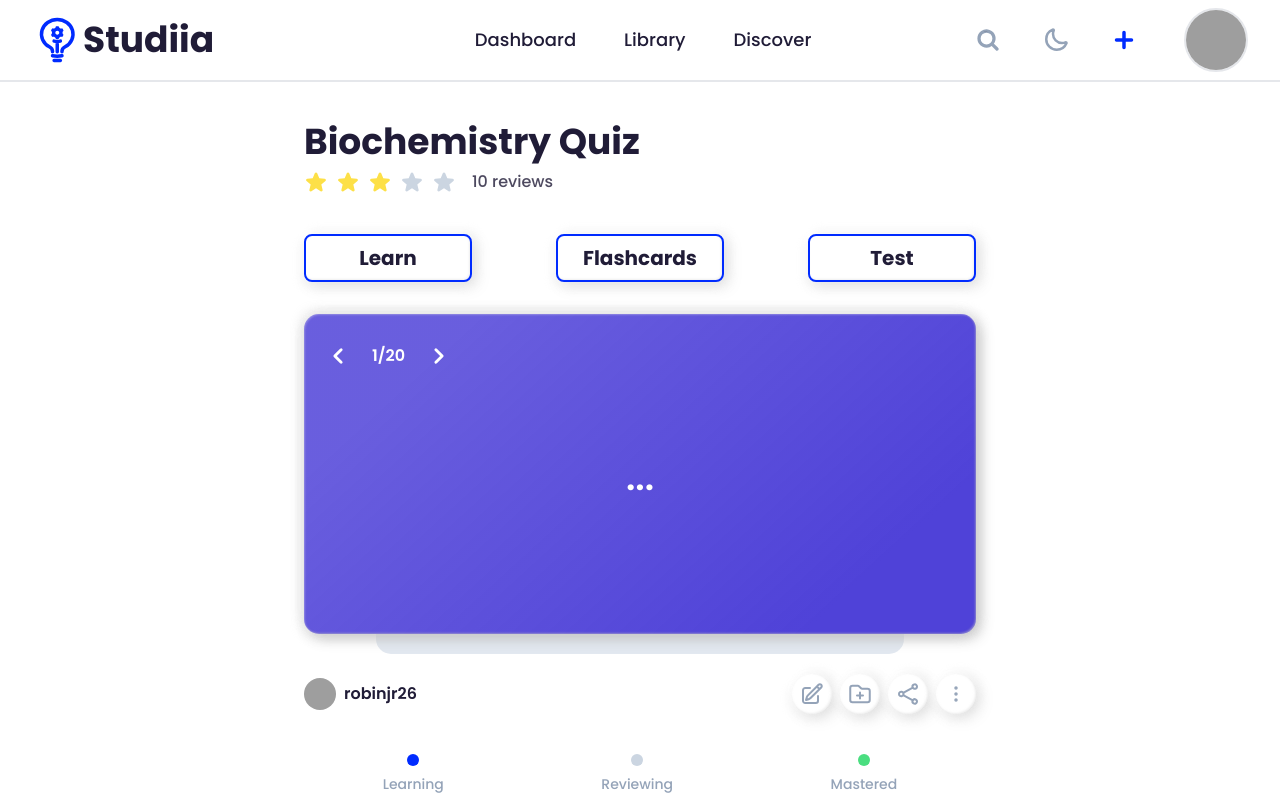
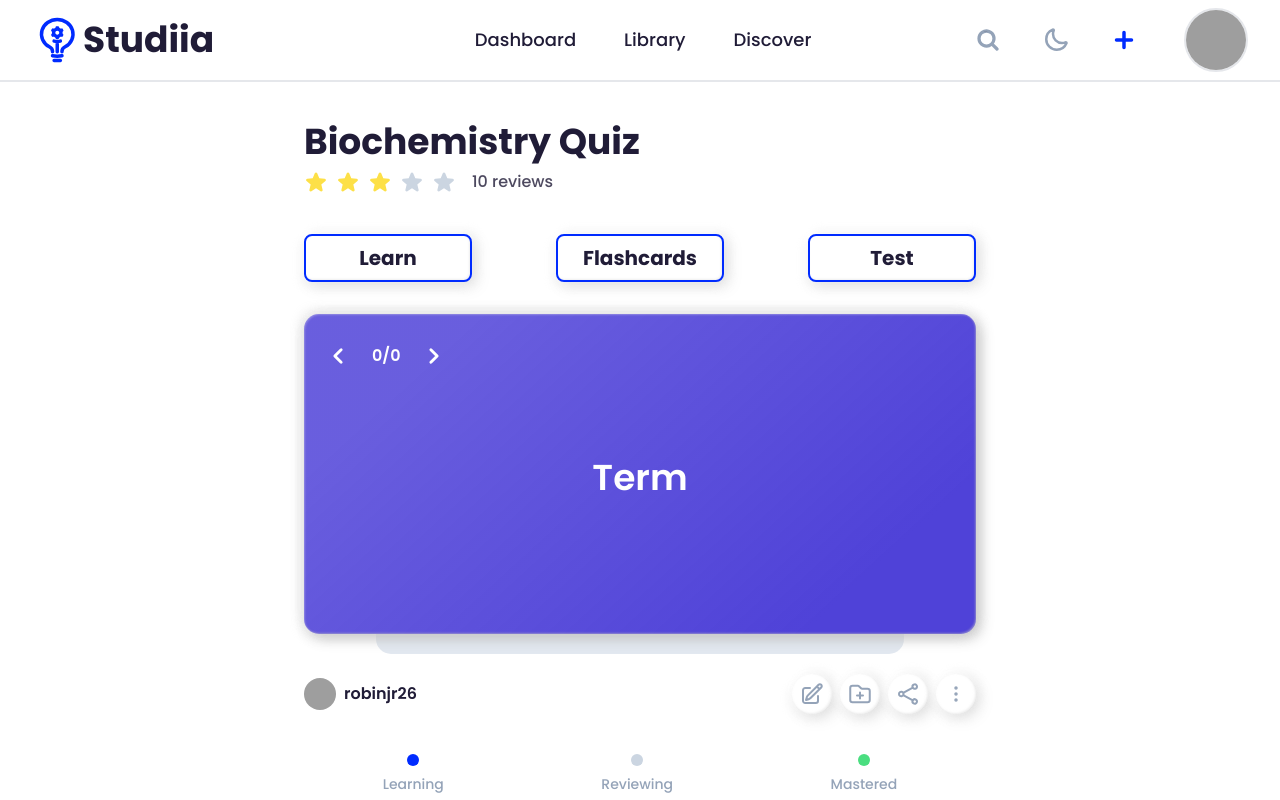
Before and after one commit to EthanL06/studiia, a Next.js app: page / in a window 1280 px wide. Shown: the top 800 px of the page. Built offline with nearby package versions, Linux system fonts and the light colour scheme; grey boxes are pictures that could not be loaded.

Commit message:
Add swipe gesture for flashcards

```diff
--- a/components/sets/Flashcard.tsx
+++ b/components/sets/Flashcard.tsx
@@ -1,6 +1,9 @@
-import React, { useState, useEffect } from "react";
+import React, { useState, useEffect, useContext } from "react";
 
 import Tilt from "react-parallax-tilt";
+import { useSwipeable } from "react-swipeable";
+import { TermsContext } from "contexts/TermsContext";
+
 import { ChevronLeftIcon, ChevronRightIcon } from "@heroicons/react/24/solid";
 
 enum Direction {
@@ -8,24 +11,43 @@ enum Direction {
   Back,
 }
 
-type FlashCardProps = {
-  term: string;
-  definition: string;
-};
+const Flashcard = () => {
+  const { getTerm, getTermCount } = useContext(TermsContext);
 
-const Flashcard = ({ term, definition }: FlashCardProps) => {
   const [click, setClick] = useState(false);
-  const [index, setIndex] = useState(1);
+  const [index, setIndex] = useState(0);
+
+  const handlers = useSwipeable({
+    onSwipedLeft: () => {
+      if (index + 1 > getTermCount()) return;
+
+      setTimeout(() => {
+        setIndex(index + 1);
+      }, 0);
+    },
+    onSwipedRight: () => {
+      if (index - 1 < 1) return;
+
+      setTimeout(() => {
+        setIndex(index - 1);
+      }, 0);
+    },
+  });
 
   const handleClick = (e: React.SyntheticEvent) => {
     switch (e.currentTarget.id) {
       case "left":
+        e.stopPropagation();
+        if (index - 1 < 1) return;
+
         setIndex(index - 1);
-        e.stopPropagation();
         break;
       case "right":
+        e.stopPropagation();
+        if (index + 1 > getTermCount()) return;
+
         setIndex(index + 1);
-        e.stopPropagation();
+
         break;
       default:
         setClick(!click);
@@ -40,16 +62,20 @@ const Flashcard = ({ term, definition }: FlashCardProps) => {
       tiltMaxAngleX={15}
       tiltMaxAngleY={10}
     >
-      <div className={`card ${click ? "rotate" : ""}`} onClick={handleClick}>
+      <div
+        {...handlers}
+        className={`card ${click ? "rotate" : ""}`}
+        onClick={handleClick}
+      >
         <Side
           type={Direction.Front}
-          text={term}
+          text={getTerm(index - 1)?.term || "Term"}
           index={index}
           handleClick={handleClick}
         />
         <Side
           type={Direction.Back}
-          text={definition}
+          text={getTerm(index - 1)?.definition || "Definition"}
           index={index}
           handleClick={handleClick}
         />
@@ -92,6 +118,8 @@ const Side = ({
   index,
   handleClick,
 }: SideProps) => {
+  const { getTermCount } = useContext(TermsContext);
+
   return (
     <div
       className={`${
@@ -124,7 +152,9 @@ const Side = ({
             />
           </button>
 
-          <p className="font-semibold">{index}/20</p>
+          <p className="font-semibold">
+            {index}/{getTermCount()}
+          </p>
 
           <button
             id="right"
--- a/package.json
+++ b/package.json
@@ -16,7 +16,8 @@
     "react": "18.2.0",
     "react-dom": "18.2.0",
     "react-parallax-tilt": "^1.7.67",
-    "react-popper": "^2.3.0"
+    "react-popper": "^2.3.0",
+    "react-swipeable": "^7.0.0"
   },
   "devDependencies": {
     "@types/node": "18.7.18",
```
Also changed, not shown: 1 other file (tests, documents, lock files or other folders).
